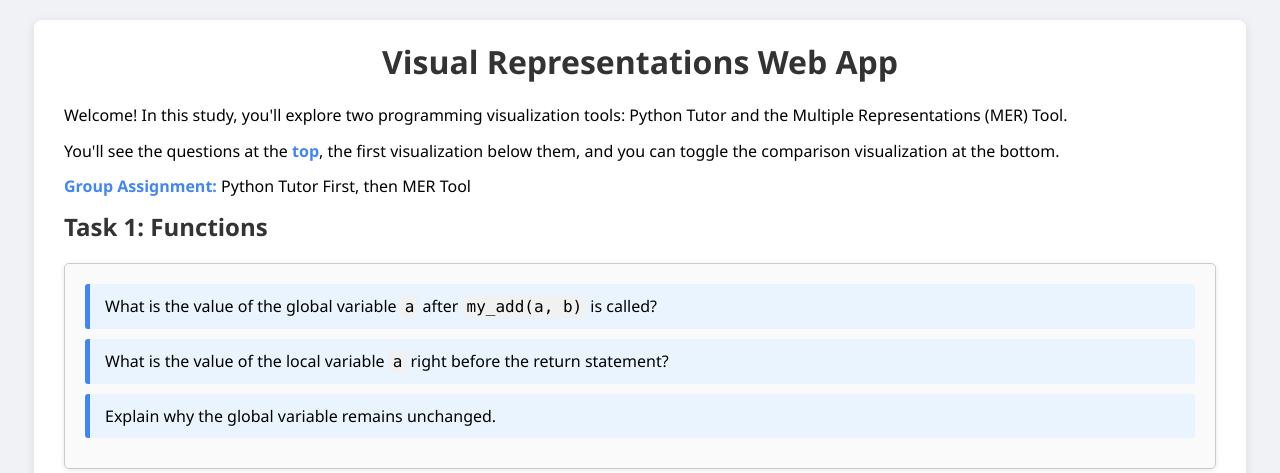
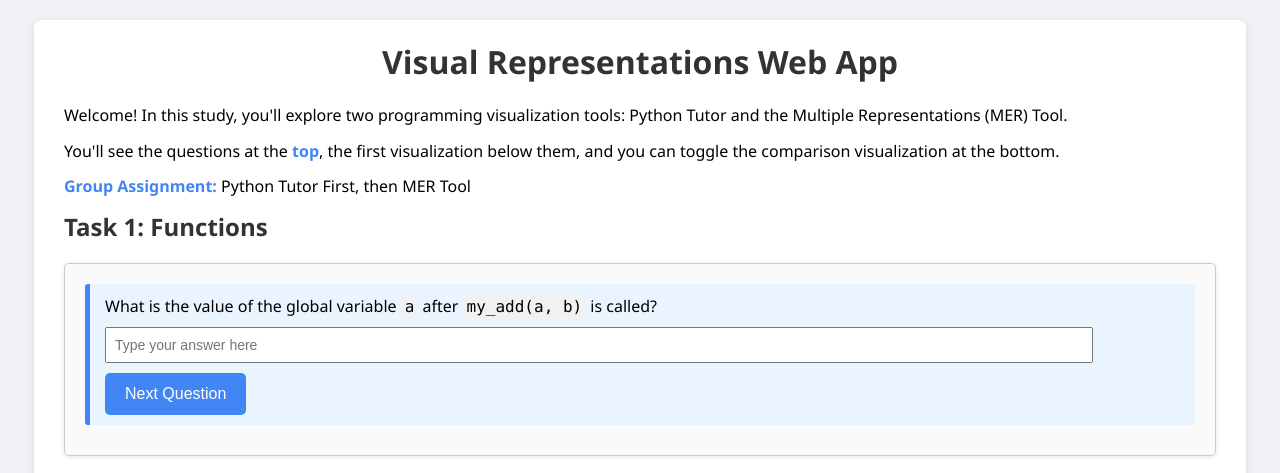
Before and after one commit to CORE-Research-Lab/viz-user-study, a plain HTML site: page ABA/index.html in a window 1280 px wide. Shown: the top 473 px of the page. Drawn offline with Linux system fonts and the light colour scheme.

Commit message:
Add progressive disclosure to questions
And change while loop question

```diff
--- a/ABA/index.html
+++ b/ABA/index.html
@@ -114,6 +114,20 @@
       border-radius: 3px;
       font-family: Consolas, "Courier New", monospace;
     }
+    /* New styles for our per-question answer/input */
+    .question-container {
+      margin-bottom: 15px;
+    }
+    .question-answer {
+      display: block;
+      width: 90%;
+      padding: 8px;
+      margin-top: 8px;
+      font-size: 14px;
+    }
+    .nextQuestionBtn {
+      margin-top: 10px;
+    }
   </style>
 </head>
 <body>
@@ -202,7 +216,7 @@
           <ol>
             <li>What value will be printed? Trace each step of the loop.</li>
             <li>Explain in plain English how the while loop searches for the item. What role does the counter play, and how does the loop stop?</li>
-            <li>How would you modify the code to calculate the total of all even numbers in the list?</li>
+            <li>How would you modify the code so that if the wanted item is not in the list, the program prints 'Item not found' instead of running indefinitely?</li>
           </ol>
         `
       },
@@ -259,6 +273,57 @@
       // Handle navigation button visibility.
       document.getElementById("prevTaskBtn").style.display = (index === 0) ? "none" : "inline-block";
       document.getElementById("nextTaskBtn").textContent = (index === tasks.length - 1) ? "Finish" : "Next Task";
+
+      // Initialize per-question navigation:
+      initializeQuestionNavigation();
+    }
+
+    // This function modifies the questions so that only one is visible at a time.
+    // Each question gets an answer input and a "Next Question" button that remains disabled until the user types something.
+    function initializeQuestionNavigation() {
+      const taskQuestionsContainer = document.getElementById("taskQuestions");
+      const ol = taskQuestionsContainer.querySelector("ol");
+      if (!ol) return;
+      const liElements = Array.from(ol.querySelectorAll("li"));
+
+      liElements.forEach((li, index) => {
+        li.classList.add("question-container");
+
+        // Append an answer input if one is not already present.
+        if (!li.querySelector("input.question-answer")) {
+          const input = document.createElement("input");
+          input.type = "text";
+          input.classList.add("question-answer");
+          input.placeholder = "Type your answer here";
+          li.appendChild(input);
+        }
+
+        // For all questions except the last, add a Next Question button.
+        if (index < liElements.length - 1) {
+          const nextButton = document.createElement("button");
+          nextButton.textContent = "Next Question";
+          nextButton.classList.add("nextQuestionBtn");
+          nextButton.disabled = true; // disable until answer is provided
+          li.appendChild(nextButton);
+
+          // Enable the button when the input has a non-empty value.
+          const inputField = li.querySelector("input.question-answer");
+          inputField.addEventListener("input", () => {
+            nextButton.disabled = inputField.value.trim() === "";
+          });
+
+          // When clicked, hide the current question and show the next.
+          nextButton.addEventListener("click", () => {
+            li.style.display = "none";
+            liElements[index + 1].style.display = "block";
+          });
+        }
+      });
+
+      // Only show the first question initially; hide the rest.
+      liElements.forEach((li, index) => {
+        li.style.display = (index === 0) ? "block" : "none";
+      });
     }
 
     // Toggle the comparison section visibility.
```
Also changed, not shown: BAB/index.html (+66 -1 lines).
